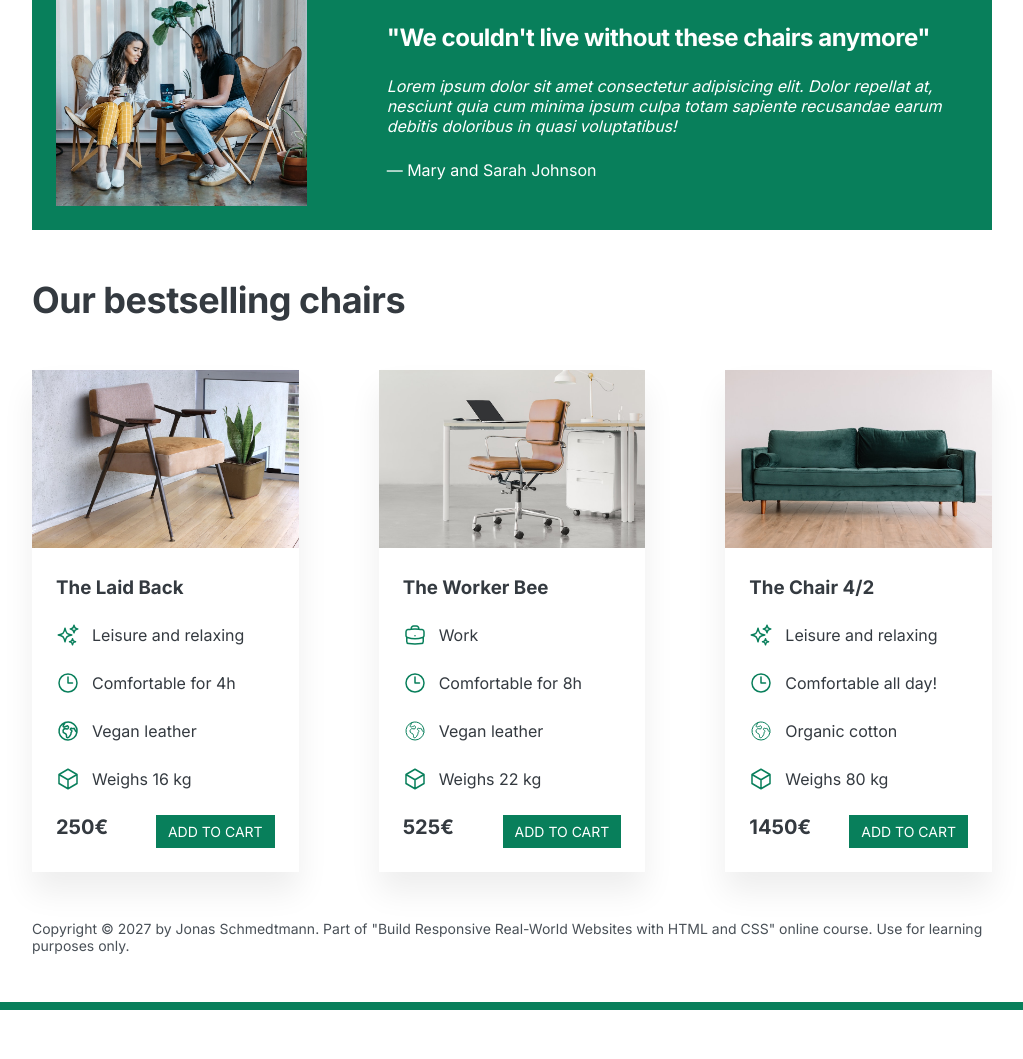
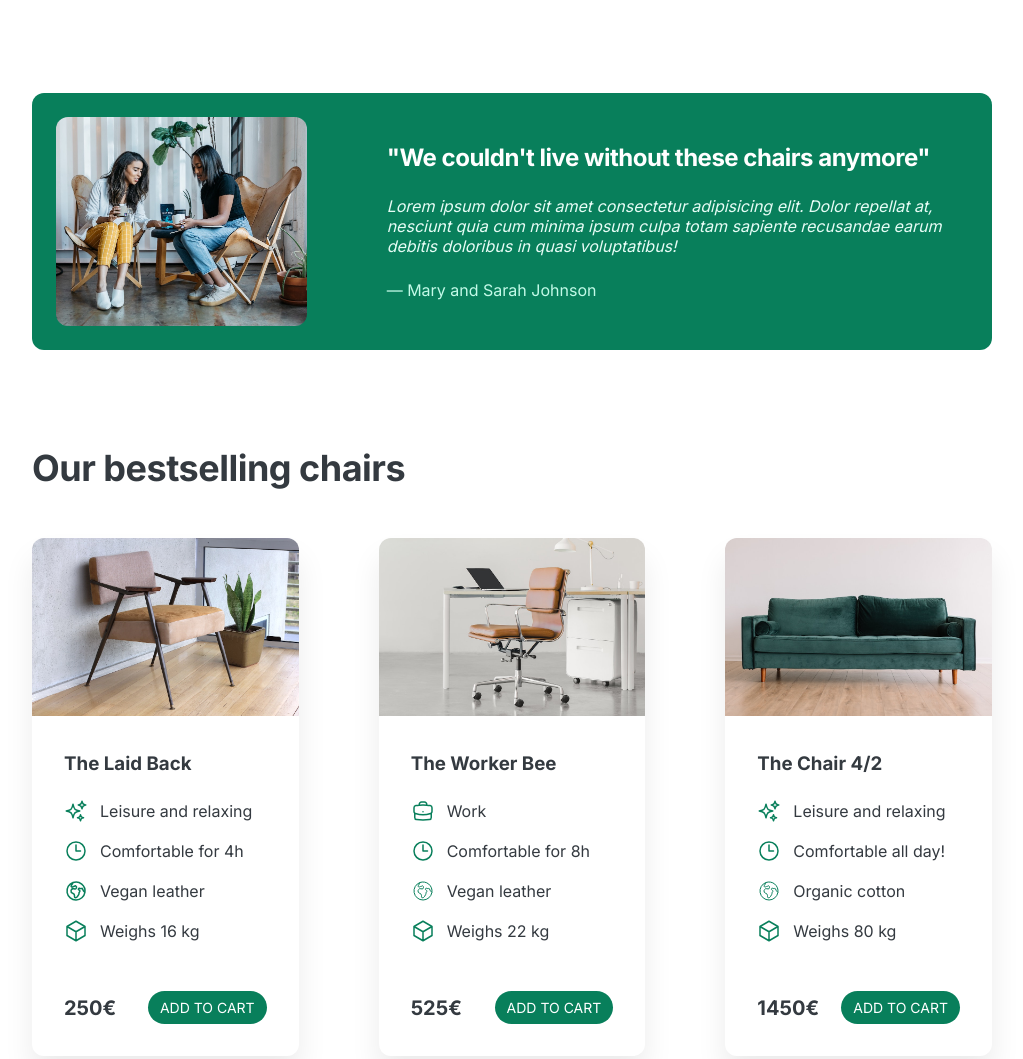
Before and after one commit to Rocky-2003/CarpanterWebsiteDesign, a plain HTML site: page index.html in a window 1280 px wide. Shown: the part 917-1976 px from the top of the page, without its empty margins (128-1151 px from the left). Before the commit the page ends 1927 px from the top, so only its background shows below. Drawn offline with Linux system fonts and the light colour scheme.

Commit message:
done some related to box-shadow and border-readius and visual hierarchy and whit space

```diff
--- a/index.html
+++ b/index.html
@@ -28,7 +28,7 @@
         <img src="hero.jpg" alt="Photo" />
       </header>
 
-      <section>
+      <section class="features-section">
         <h2>What makes our chairs special</h2>
         <div class="grid-3-cols">
           <div>
@@ -121,7 +121,8 @@
         </div>
       </section>
 
-      <section>
+      <section class="chair-section
+      ">
         <h2>Our bestselling chairs</h2>
         <div class="grid-3-cols">
           <figure class="chair">
--- a/style.css
+++ b/style.css
@@ -32,7 +32,7 @@ body {
 
 header,
 section {
-  margin-bottom: 48px;
+  margin-bottom: 96px;
 }
 
 h2 {
@@ -57,6 +57,7 @@ h2 {
   font-weight: 500%;
   /* padding: 16px 32px;
   font-size: 18px; */
+  border-radius: 80px;
 }
 
 .btn:hover,
@@ -82,7 +83,7 @@ header {
   display: grid;
   grid-template-columns: repeat(2, 1fr);
   column-gap: 80px;
-  margin-top: 48px;
+  margin-top: 64px;
 }
 
 .header-text-box {
@@ -90,7 +91,7 @@ header {
 }
 
 h1 {
-  margin-bottom: 24px;
+  margin-bottom: 48px;
   font-size: 44px;
   line-height: 1.1;
   letter-spacing: -1px;
@@ -104,14 +105,16 @@ h1 {
 
 img {
   width: 100%;
+  border-radius: 12px;
 }
 
 /* FEATURES */
+
 .features-icon {
   stroke: #087f5b;
   width: 32px;
   height: 32px;
-  margin-bottom: 16px;
+  margin-bottom: 24px;
 }
 
 .features-title {
@@ -127,6 +130,7 @@ img {
 /* TESTIMONIAL */
 .testimonial-section {
   background-color: #087f5b;
+  border-radius: 12px;
   color: #fff;
   padding: 24px;
 }
@@ -144,15 +148,27 @@ img {
 .testimonial-text {
   font-style: italic;
   margin-bottom: 24px;
+  color: #e6fcf5;
+}
+.testimonial-author {
+  color: #c3fae8;
 }
 
 /* CHAIRS */
+
 .chair {
-  box-shadow: 0px 20px 30px 0 rgba(0, 0, 0, 0.07);
+  box-shadow: 0px 20px 30px 0 rgba(0, 0, 0, 0.08);
+  border-radius: 12px;
+}
+
+.chair img {
+  border-bottom-left-radius: 0;
+  border-bottom-right-radius: 0;
 }
 
 .chair-box {
-  padding: 24px;
+  padding: 32px;
+  /* margin-bottom: 24px; */
 }
 
 h3 {
@@ -161,14 +177,15 @@ h3 {
 
 .chair-details {
   list-style: none;
-  margin-bottom: 24px;
+  margin-bottom: 48px;
 }
 
 .chair-details li {
   display: flex;
+
   align-items: center;
   gap: 12px;
-  margin-bottom: 24px;
+  margin-bottom: 16px;
 }
 
 .chair-details li:last-child {
@@ -183,6 +200,7 @@ h3 {
 
 .chair-price {
   display: flex;
+  align-items: center;
   justify-content: space-between;
   font-size: 20px;
 }
```
